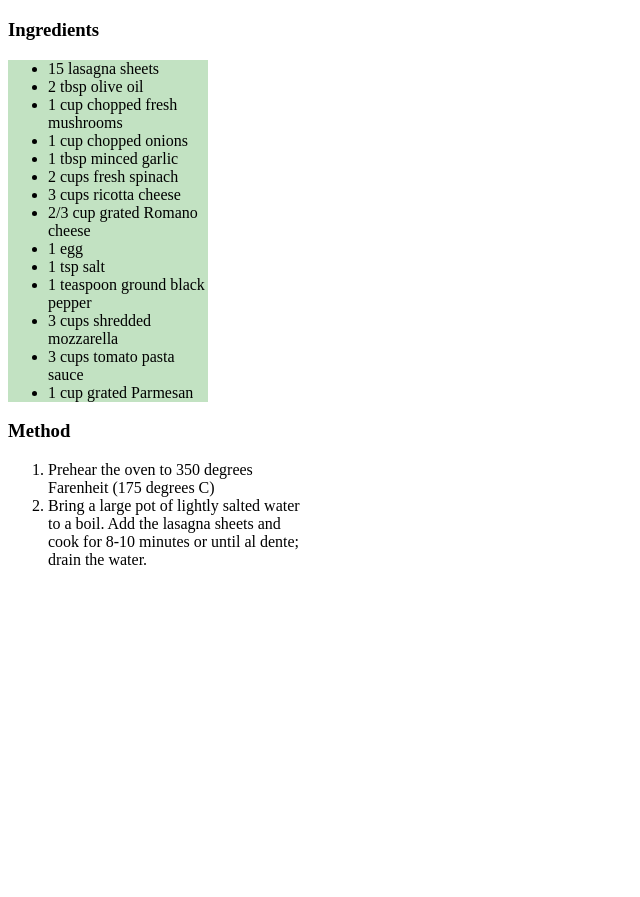
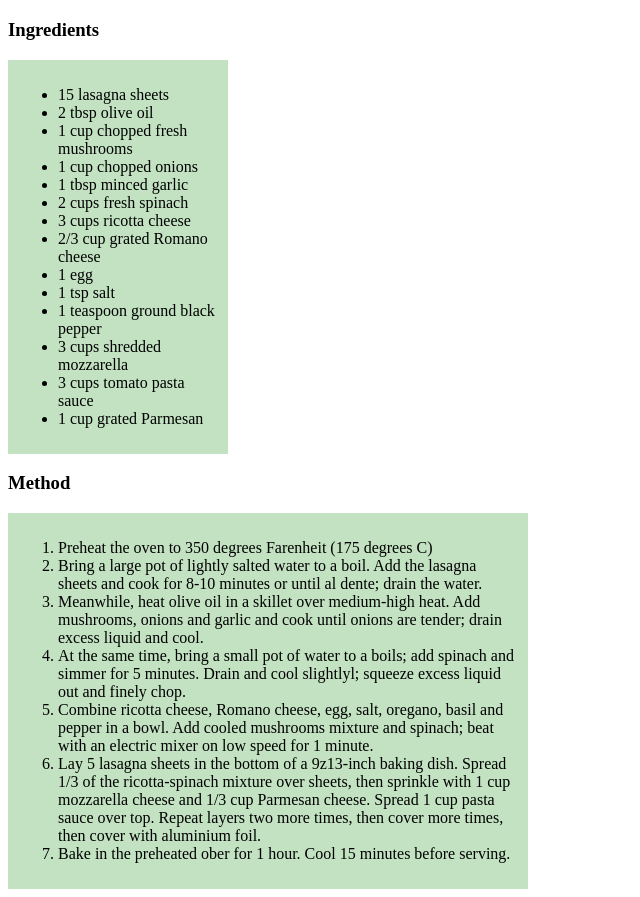
Before and after one commit to usama-bit137/odin-recipes, a plain HTML site: page recipes/lasagna.html in a window 1280 px wide. Shown: the part 61-958 px from the top of the page, without its empty margins (0-640 px from the left). Before the commit the page ends 800 px from the top, so only its background shows below. Drawn offline with Linux system fonts and the light colour scheme.

Commit message:
Basic CSS added on lasagna.html via style.css

```diff
--- a/css/style.css
+++ b/css/style.css
@@ -4,10 +4,12 @@
     background-color:rgb(194, 226, 194);
     width: 200px;
     border: 10px;
+    padding: 10px;
 }
 
 .method{
-    background-color: rgb(194, 226. 194);
-    width: 300px;
+    background-color: rgb(194, 226, 194);
+    width: 500px;
     border: 10px;
+    padding: 10px;
 }
--- a/recipes/lasagna.html
+++ b/recipes/lasagna.html
@@ -11,7 +11,7 @@
         <h1> Lasagna</h1>
         <h3>Ingredients</h3>
 
-    <p>
+
         <div class = "ingredients">
          <ul>
             <li>15 lasagna sheets</li>
@@ -30,20 +30,39 @@
             <li>1 cup grated Parmesan</li>
         </ul>
         </div>
-    </p>
 
-    <p>
+
+
     <h3>Method</h3>
 
     <div class = "method">
     <ol>
-        <li>Prehear the oven to 350 degrees Farenheit (175 degrees C)</li>
+        <li>Preheat the oven to 350 degrees Farenheit (175 degrees C)</li>
         <li>Bring a large pot of lightly salted water to a boil. Add
             the lasagna sheets and cook for 8-10 minutes or until al dente;
             drain the water. </li>
+        <li>Meanwhile, heat olive oil in a skillet over medium-high heat. Add
+            mushrooms, onions and garlic and cook until onions are tender; drain
+        excess liquid and cool.</li>
+
+        <li>At the same time, bring a small pot of water to a boils; add spinach and
+            simmer for 5 minutes. Drain and cool slightlyl; squeeze excess liquid out
+            and finely chop.
+        </li>
+        <li>Combine ricotta cheese, Romano cheese, egg, salt, oregano, basil and pepper
+            in a bowl. Add cooled mushrooms mixture and spinach; beat with an electric mixer
+            on low speed for 1 minute.
+        </li>
+        <li>Lay 5 lasagna sheets in the bottom of a 9z13-inch baking dish. Spread 1/3 of the
+            ricotta-spinach mixture over sheets, then sprinkle with 1 cup mozzarella cheese and
+            1/3 cup Parmesan cheese. Spread 1 cup pasta sauce over top. Repeat layers two more
+            times, then cover more times, then cover with aluminium foil.
+        </li>
+        <li>Bake in the preheated ober for 1 hour. Cool 15 minutes before serving.</li>
 
     </ol>
-    </p>
+    </div>
+
     </body>
 
 </html>
```
